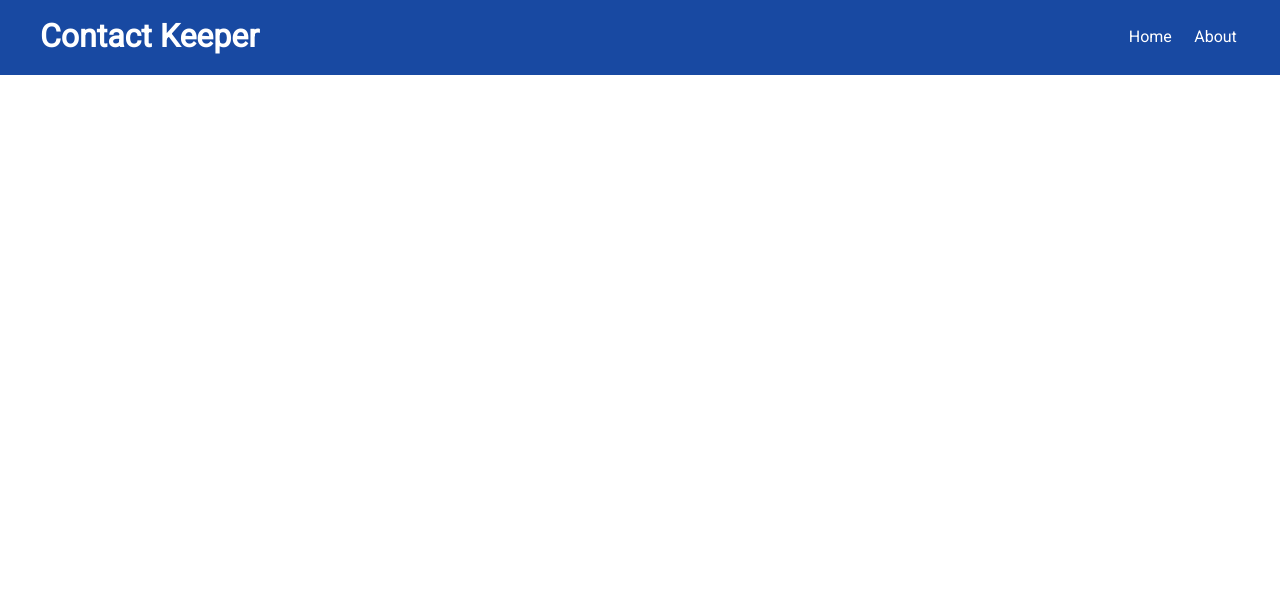
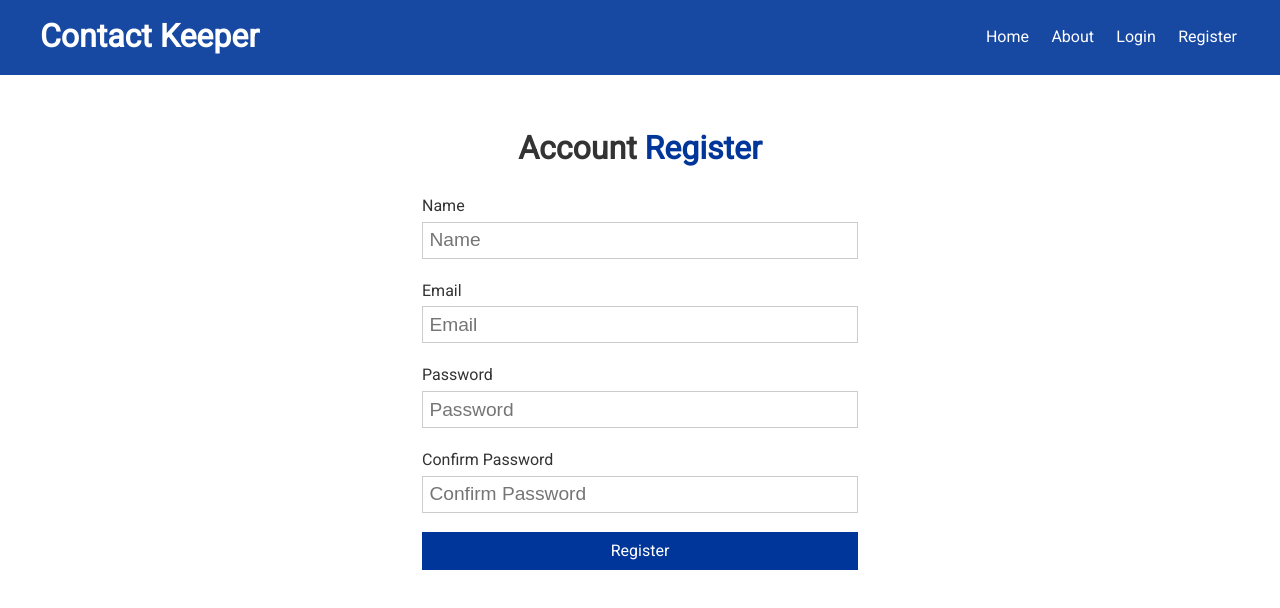
Before and after one commit to ruhankhandakar/contact-keeper, a React (Create React App) app in the folder client/: page /register in a window 1280 px wide. Shown: the top 608 px of the page. Built offline with nearby package versions, Linux system fonts and the light colour scheme; some icons are missing.

Commit message:
add login and register component

```diff
--- a/client/src/App.js
+++ b/client/src/App.js
@@ -6,6 +6,8 @@
 import Navbar from "./components/layout/Navbar";
 import Home from "./components/pages/Home";
 import About from "./components/pages/About";
+import Register from "./components/auth/Register";
+import Login from "./components/auth/Login";
 
 const App = () => {
   return (
@@ -15,6 +17,8 @@
         <Switch>
           <Route exact path="/" component={Home} />
           <Route exact path="/about" component={About} />
+          <Route exact path="/register" component={Register} />
+          <Route exact path="/login" component={Login} />
         </Switch>
       </div>
     </Fragment>
--- /dev/null
+++ b/client/src/components/auth/Login.jsx
@@ -0,0 +1,63 @@
+import React, { useState } from "react";
+
+const Login = () => {
+  const [user, setUser] = useState({
+    email: "",
+    password: ""
+  });
+
+  const { email, password } = user;
+
+  const handleChange = ({ target: { name, value } }) => {
+    setUser({
+      ...user,
+      [name]: value
+    });
+  };
+
+  const handleSubmit = e => {
+    e.preventDefault();
+
+    console.log(user);
+  };
+  return (
+    <div className="form-container">
+      <h1>
+        Account <span className="text-primary">Login</span>
+      </h1>
+
+      <form onSubmit={handleSubmit}>
+        <div className="form-group">
+          <label htmlFor="email">Email</label>
+          <input
+            type="email"
+            name="email"
+            id="email"
+            value={email}
+            onChange={handleChange}
+            placeholder="Email"
+          />
+        </div>
+        <div className="form-group">
+          <label htmlFor="password">Password</label>
+          <input
+            type="password"
+            name="password"
+            id="password"
+            value={password}
+            onChange={handleChange}
+            placeholder="Password"
+          />
+        </div>
+
+        <input
+          type="submit"
+          value="Login"
+          className="btn btn-primary btn-block"
+        />
+      </form>
+    </div>
+  );
+};
+
+export default Login;
--- /dev/null
+++ b/client/src/components/auth/Register.jsx
@@ -0,0 +1,87 @@
+import React, { useState } from "react";
+
+const Register = () => {
+  const [user, setUser] = useState({
+    name: "",
+    email: "",
+    password: "",
+    confPassword: ""
+  });
+
+  const { name, email, password, confPassword } = user;
+
+  const handleChange = ({ target: { name, value } }) => {
+    setUser({
+      ...user,
+      [name]: value
+    });
+  };
+
+  const handleSubmit = e => {
+    e.preventDefault();
+
+    console.log(user);
+  };
+  return (
+    <div className="form-container">
+      <h1>
+        Account <span className="text-primary">Register</span>
+      </h1>
+
+      <form onSubmit={handleSubmit}>
+        <div className="form-group">
+          <label htmlFor="name">Name</label>
+          <input
+            type="text"
+            name="name"
+            id="name"
+            value={name}
+            onChange={handleChange}
+            placeholder="Name"
+          />
+        </div>
+        <div className="form-group">
+          <label htmlFor="email">Email</label>
+          <input
+            type="email"
+            name="email"
+            id="email"
+            value={email}
+            onChange={handleChange}
+            placeholder="Email"
+          />
+        </div>
+        <div className="form-group">
+          <label htmlFor="password">Password</label>
+          <input
+            type="password"
+            name="password"
+            id="password"
+            value={password}
+            onChange={handleChange}
+            placeholder="Password"
+          />
+        </div>
+        <div className="form-group">
+          <label htmlFor="confPassword">Confirm Password</label>
+          <input
+            type="password"
+            name="confPassword"
+            id="confPassword"
+            value={confPassword}
+            onChange={handleChange}
+            placeholder="Confirm Password"
+          />
+        </div>
+
+        <input
+          type="submit"
+          value="Register"
+          className="btn btn-primary btn-block"
+        />
+      </form>
+    </div>
+  );
+};
+
+export default Register;
--- a/client/src/components/layout/Navbar.jsx
+++ b/client/src/components/layout/Navbar.jsx
@@ -14,6 +14,12 @@
       <li>
         <Link to="/about">About</Link>
       </li>
+      <li>
+        <Link to="/login">Login</Link>
+      </li>
+      <li>
+        <Link to="/register">Register</Link>
+      </li>
     </ul>
   </div>
 );
```
